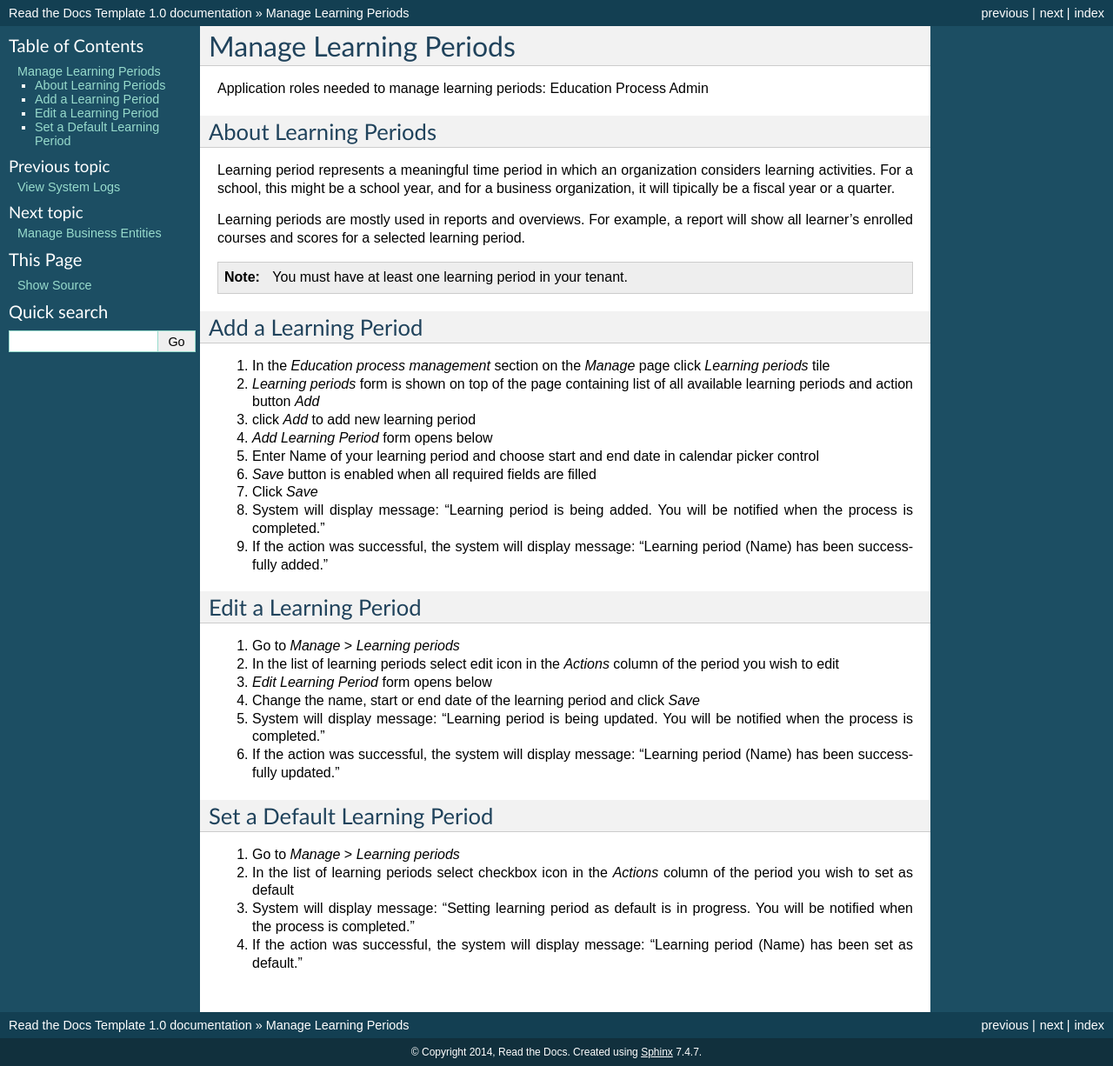
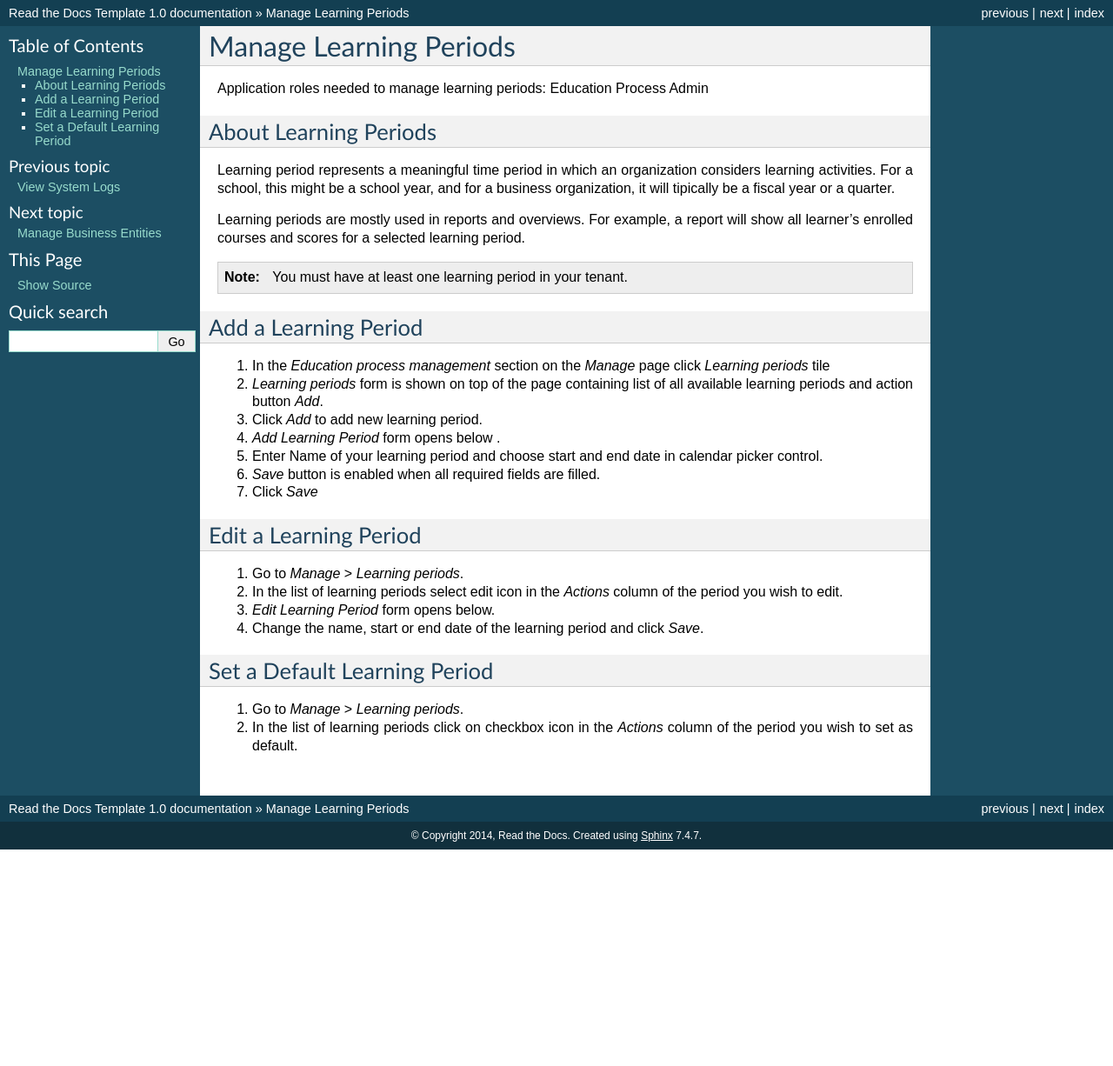
Before and after one commit to pslisko/performa365docs, a Sphinx documentation site: the page built from docs/howto/manage_learning_periods.rst, in a window 1280 px wide. Shown: the whole page at 87% size. Built offline with Sphinx 7.4.7, drawn with Linux system fonts in a browser that asks for light colours; pages that are not in the unit, such as notebooks, are missing from menus; after the commit the page ends 977 px from its top, so only the background shows below that.

Commit message:
Update manage_learning_periods.rst

```diff
--- a/docs/howto/manage_learning_periods.rst
+++ b/docs/howto/manage_learning_periods.rst
@@ -13,27 +13,22 @@ Learning periods are mostly used in reports and overviews. For example, a report
 Add a Learning Period
 ^^^^^^^^^^^^^^^^^^^^^^^^^^^
 #. In the *Education process management* section on the *Manage* page click *Learning periods* tile
-#. *Learning periods* form is shown on top of the page containing list of all available learning periods and action button *Add*
-#. click *Add* to add new learning period
-#. *Add Learning Period* form opens below
-#. Enter Name of your learning period and choose start and end date in calendar picker control
-#. *Save* button is enabled when all required fields are filled
+#. *Learning periods* form is shown on top of the page containing list of all available learning periods and action button *Add*.
+#. Click *Add* to add new learning period.
+#. *Add Learning Period* form opens below .
+#. Enter Name of your learning period and choose start and end date in calendar picker control.
+#. *Save* button is enabled when all required fields are filled.
 #. Click *Save*
-#. System will display message: "Learning period is being added. You will be notified when the process is completed."
-#. If the action was successful, the system will display message: "Learning period (Name) has been successfully added."
 
 Edit a Learning Period
 ^^^^^^^^^^^^^^^^^^^^^^^^^^^
-#. Go to *Manage* > *Learning periods*
-#. In the list of learning periods select edit icon in the *Actions* column of the period you wish to edit
-#. *Edit Learning Period* form opens below
-#. Change the name, start or end date of the learning period and click *Save*
-#. System will display message: "Learning period is being updated. You will be notified when the process is completed."
-#. If the action was successful, the system will display message: "Learning period (Name) has been successfully updated."
+#. Go to *Manage* > *Learning periods*.
+#. In the list of learning periods select edit icon in the *Actions* column of the period you wish to edit.
+#. *Edit Learning Period* form opens below.
+#. Change the name, start or end date of the learning period and click *Save*.
+
 
 Set a Default Learning Period
 ^^^^^^^^^^^^^^^^^^^^^^^^^^^^^
-#. Go to *Manage* > *Learning periods*
-#. In the list of learning periods select checkbox icon in the *Actions* column of the period you wish to set as default
-#. System will display message: "Setting learning period as default is in progress. You will be notified when the process is completed."
-#. If the action was successful, the system will display message: "Learning period (Name) has been set as default."
+#. Go to *Manage* > *Learning periods*.
+#. In the list of learning periods click on checkbox icon in the *Actions* column of the period you wish to set as default.
```
